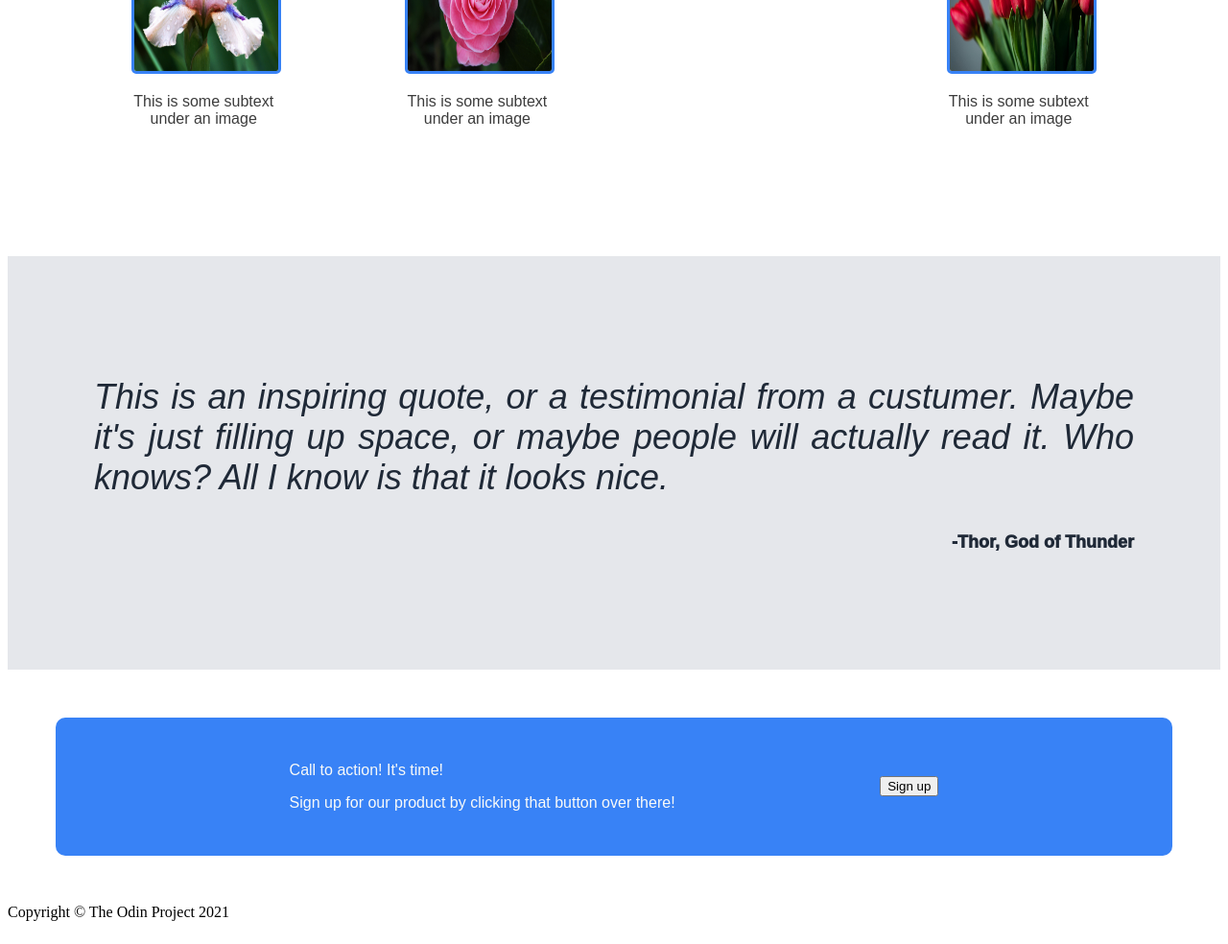
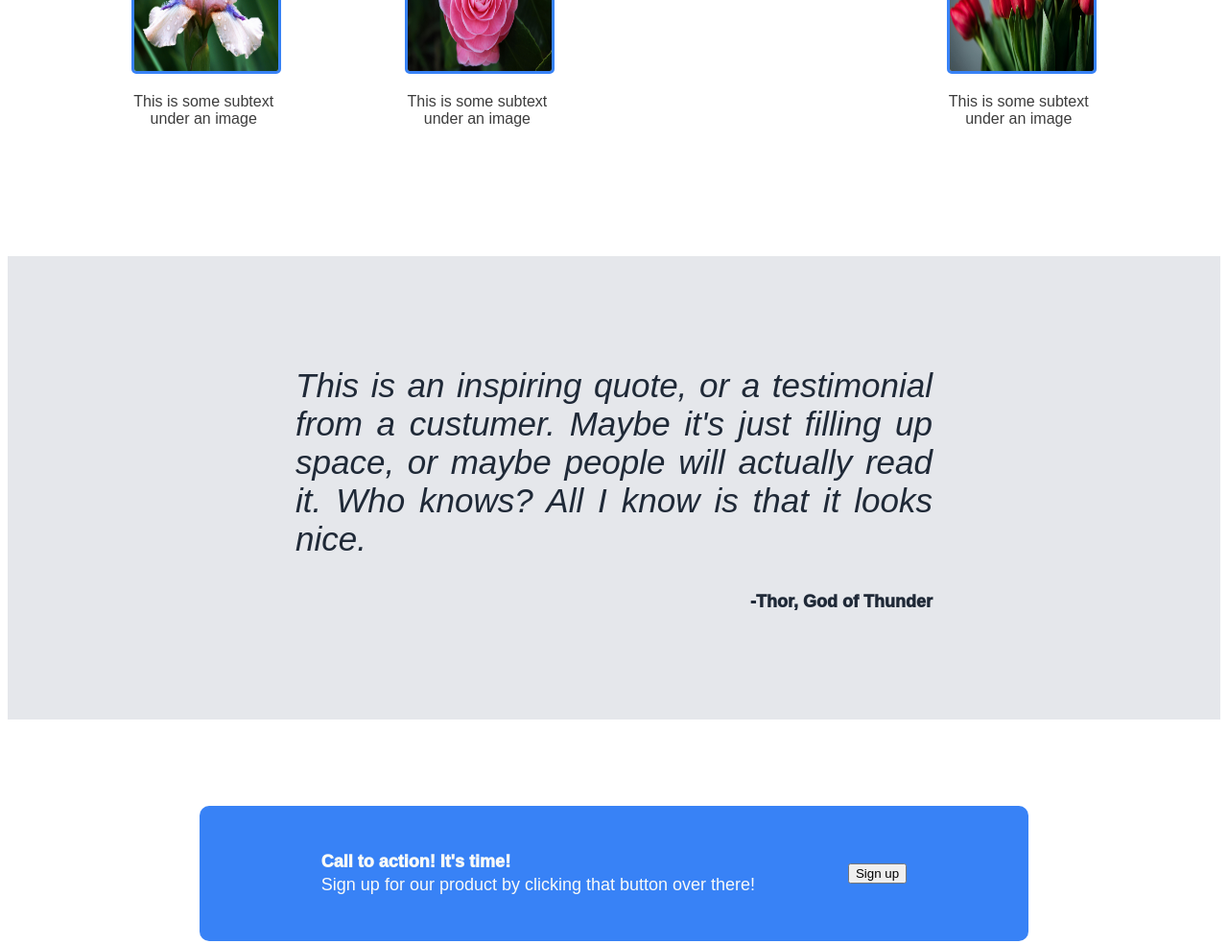
Before and after one commit to Karlie22/landing-page, a plain HTML site: page index.html in a window 1280 px wide. Shown: the part 608-1592 px from the top of the page at 96% size. Drawn offline with Linux system fonts and the light colour scheme.

Commit message:
Adjust font size and dimensions of quote and cto

```diff
--- a/index.html
+++ b/index.html
@@ -66,11 +66,11 @@
     </p>
   </div>
   <div class="action">
-    <div class="cto1">
-    <p>Call to action! It's time!</p>
-    <p class="cto2">Sign up for our product by clicking that button over there!</p>
-  </div>
-  <div class="click">
+    <div class="cto">
+     <p class="cto1">Call to action! It's time!</p>
+     <p class="cto2">Sign up for our product by clicking that button over there!</p>
+    </div>
+   <div class="click">
     <button type="submit" class="button2">Sign up</button>
   </div>
   </div>
--- a/style.css
+++ b/style.css
@@ -85,20 +85,21 @@ h2 {
     font-family: Arial, Helvetica, sans-serif;
     color:#1f2937;
     text-align:justify;
-    padding: 90px;
+    padding: 80px 300px 80px 300px;
     display: flex;
     flex-direction: column;
     justify-content: center;
 }
 
 .inspiring {
-    font-size: 36px;
+
+    font-size: 35px;
     font-style: italic;
 }
 
 .name {
     font-weight:1000;
-    font-size:large;
+    font-size: 18px;
     display: flex;
     align-self: flex-end;
 }
@@ -107,10 +108,22 @@ h2 {
     background-color: #3882f6;
     color: #f9faf8;
     font-family: Arial, Helvetica, sans-serif;
-    margin: 50px;
+    font-size: 18px;
+    margin: 90px 200px 90px 200px;
     padding: 30px;
     border-radius: 10px;
     display: flex;
     justify-content: space-evenly;
     align-items: center;
 }
+
+.cto1 {
+    font-weight: 1000;
+    margin-bottom: -15px;
+}
+
+
+
+footer {
+
+}
```
